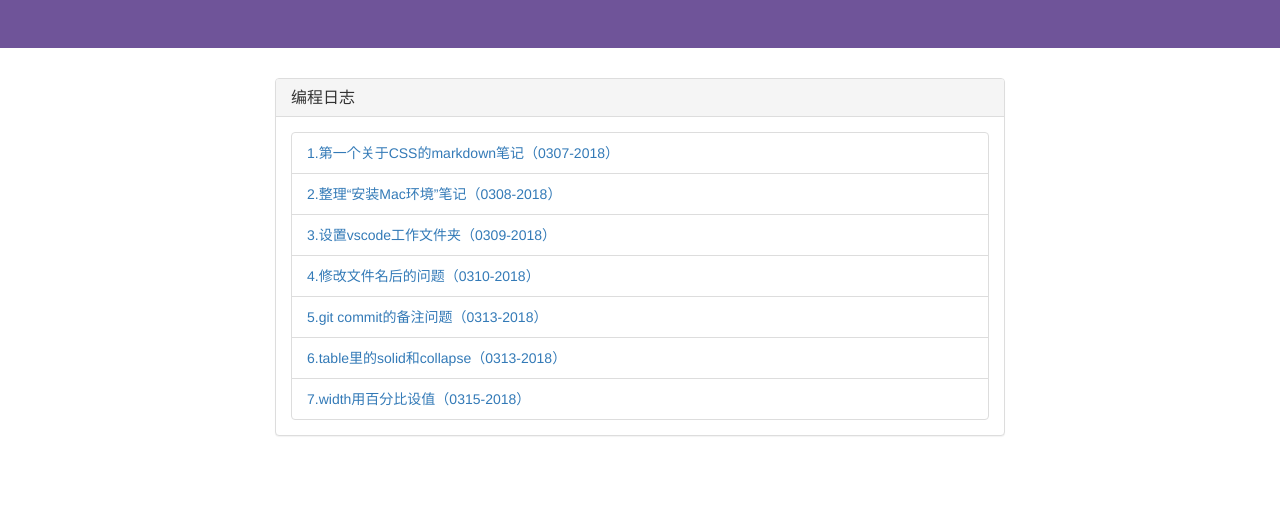
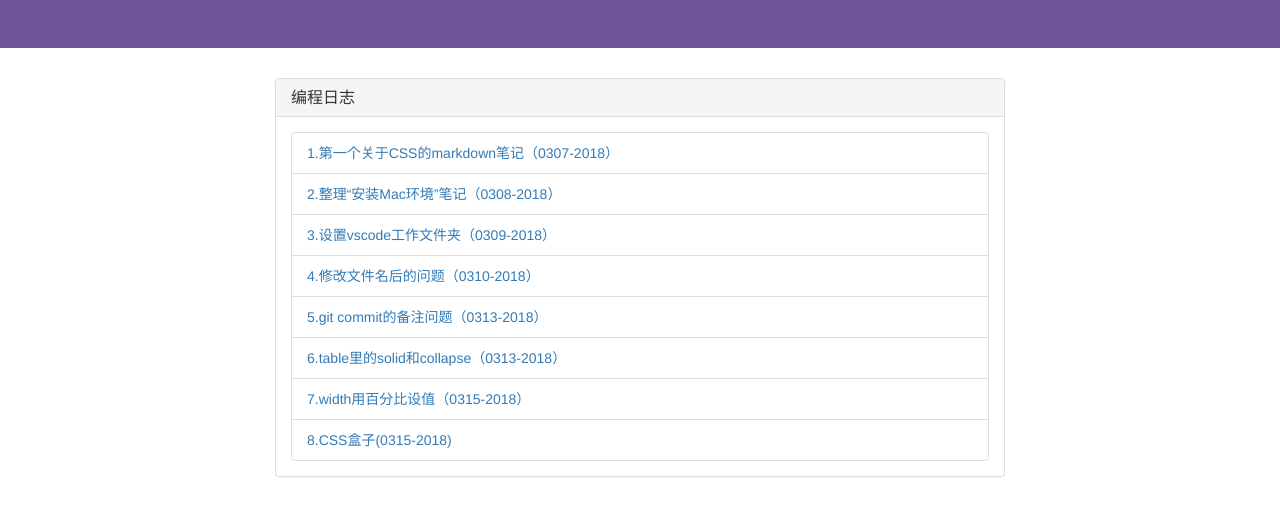
Before and after one commit to LearnerYing/Programming-Note, a plain HTML site: page index.html in a window 1280 px wide. Shown: the part 122-638 px from the top of the page. Drawn offline with nearby package versions, Linux system fonts and the light colour scheme.

Commit message:
添加日志到个人网址

```diff
--- a/index.html
+++ b/index.html
@@ -57,6 +57,11 @@
                 7.width用百分比设值（0315-2018）
               </a>
             </li>
+            <li class="list-group-item">
+              <a href="https://github.com/LearnerYing/Programming-Note/blob/master/8.CSS%E7%9B%92%E5%AD%90.md">
+                8.CSS盒子(0315-2018)
+              </a>
+            </li>
         </div>
       </div>
     </div>
```
Also changed, not shown: 1 other file.
